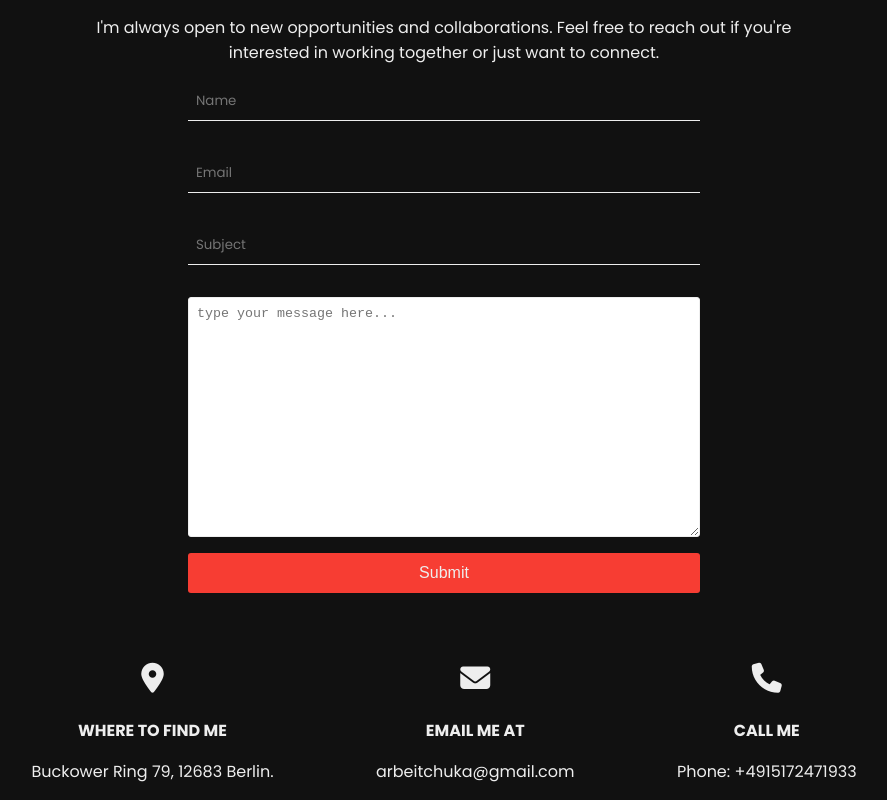
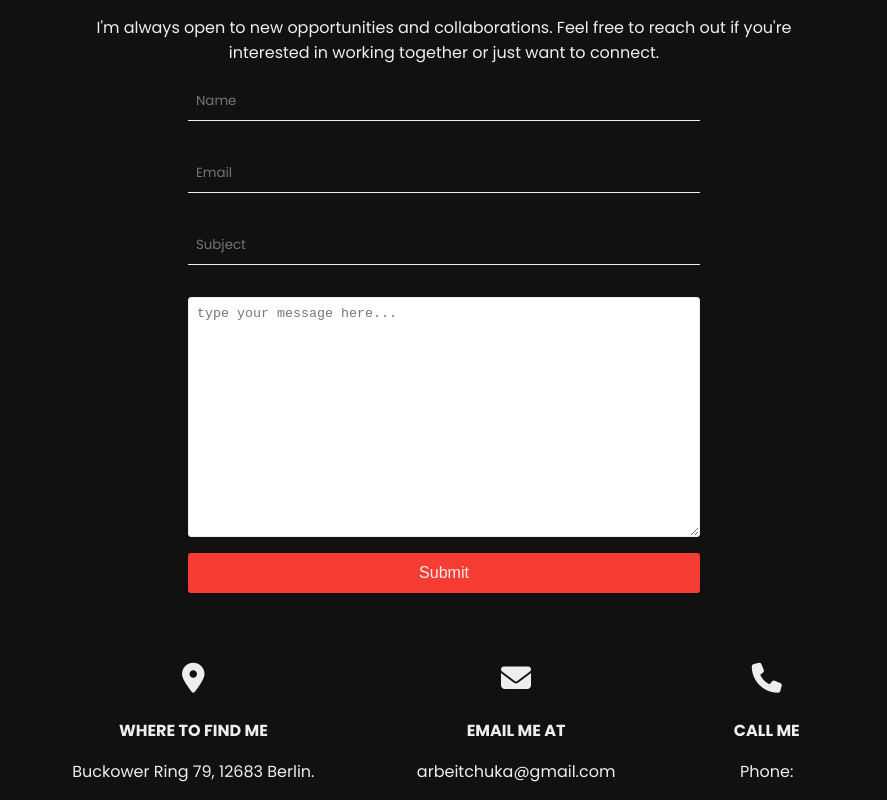
Before and after one commit to Artzkaizen/portfolio, a plain HTML site: page index.html in a window 1280 px wide. Shown: the part 4366-5166 px from the top of the page, without its empty margins (196-1083 px from the left). Drawn offline with nearby package versions, Linux system fonts and the light colour scheme.

Commit message:
Update index.html

```diff
--- a/index.html
+++ b/index.html
@@ -213,7 +213,7 @@
                 <i class="fa-solid fa-phone"></i>
             </div>
             <h6>CALL ME</h6>
-            <p>Phone: +4915172471933</p>
+            <p>Phone: </p>
         </div>
     </div>
     <div class="scroll-box scroll-effect">
```
